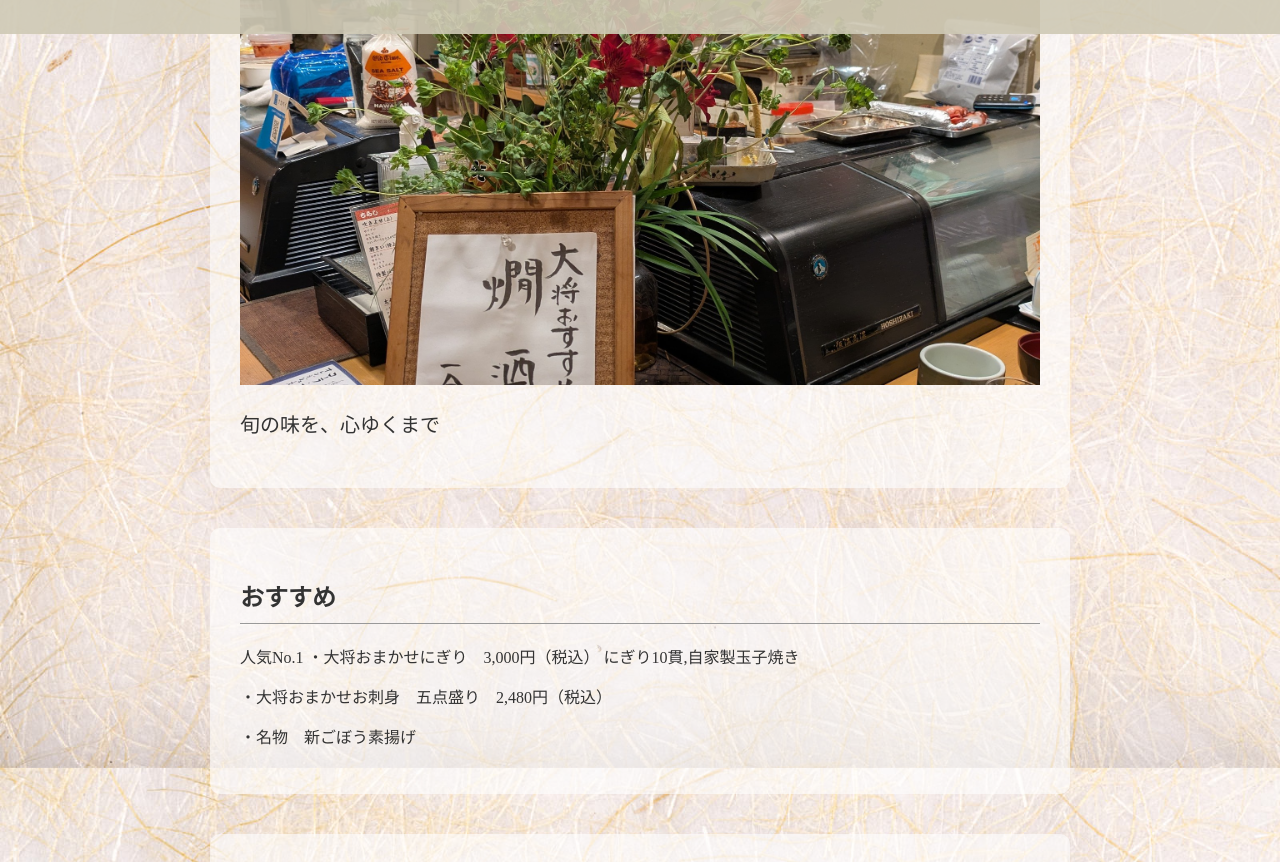
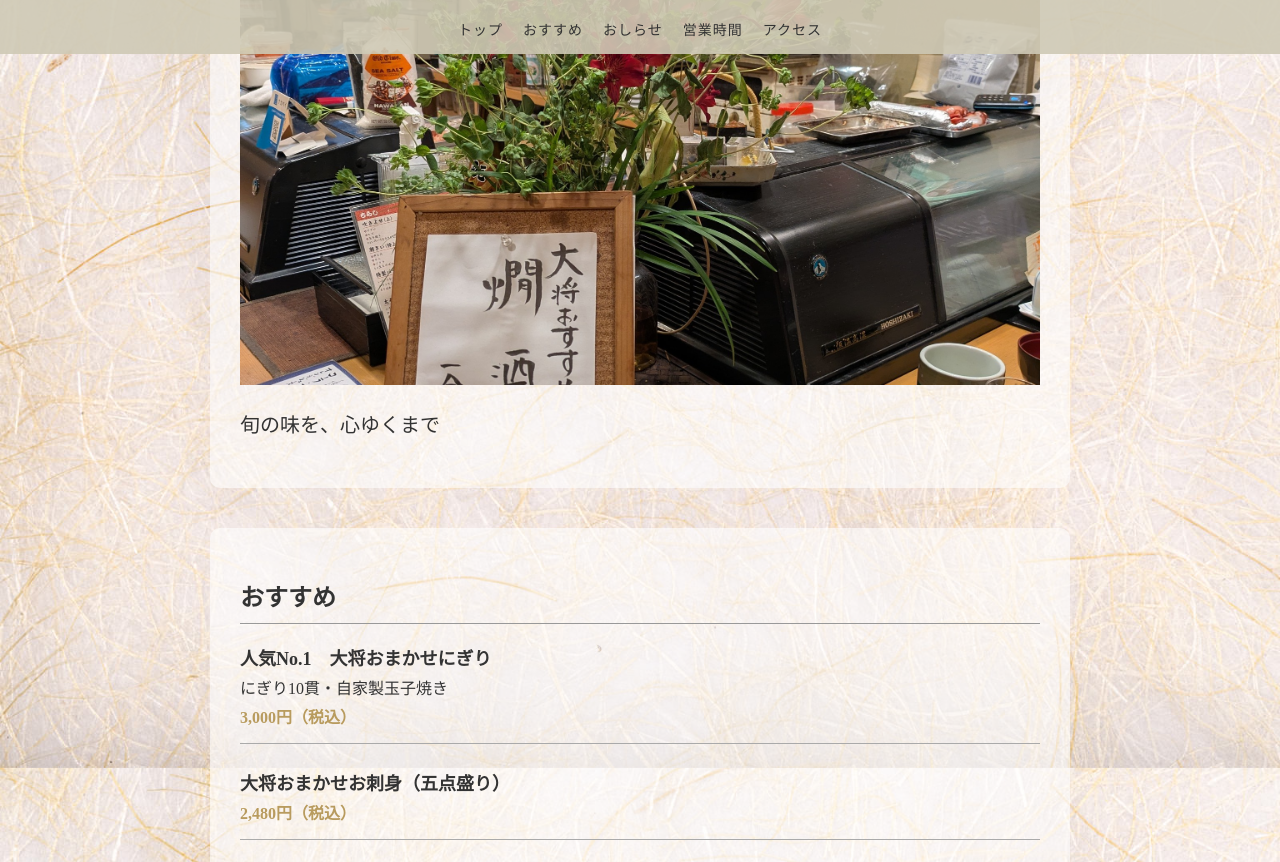
Before and after one commit to dangoya77/ooedo-sushi-website, a plain HTML site: page index.html in a window 1280 px wide. Shown: the part 85-947 px from the top of the page. Drawn offline with Linux system fonts and the light colour scheme.

Commit message:
ショートカットボタン追加、おすすめ表示修正
ショートカットボタン追加、おすすめ表示修正

```diff
--- a/index.html
+++ b/index.html
@@ -12,6 +12,13 @@
     <!-- ヘッダー -->
  <header>
     <h1>三代目 大江戸寿司</h1>
+    <nav>
+        <a href="#top">トップ</a>
+        <a href="#recommend">おすすめ</a>
+        <a href="#news">おしらせ</a>
+        <a href="#hours">営業時間</a>
+        <a href="#access">アクセス</a>
+    </nav>
 </header>
 
     <!-- トップ（スライダー予定） -->
@@ -25,12 +32,21 @@
     <!-- 季節のおすすめ -->
 <section id="recommend">
     <h2>おすすめ</h2>
-        <p>人気No.1
-        ・大将おまかせにぎり　3,000円（税込）
-            にぎり10貫,自家製玉子焼き</p>
-        <p>・大将おまかせお刺身　五点盛り　2,480円（税込）</p>
-        <p>・名物　新ごぼう素揚げ</p>
 
+    <div class="menu-item">
+        <h3>人気No.1　大将おまかせにぎり</h3>
+        <p>にぎり10貫・自家製玉子焼き</p>
+        <span class="price">3,000円（税込）</span>
+    </div>
+
+    <div class="menu-item">
+        <h3>大将おまかせお刺身（五点盛り）</h3>
+        <span class="price">2,480円（税込）</span>
+    </div>
+
+    <div class="menu-item">
+        <h3>名物　新ごぼう素揚げ</h3>
+    </div>
 
 </section>
 
@@ -45,15 +61,15 @@
     <h2>営業時間</h2>
 
     <p><strong>営業時間：</strong><br>
-   【ランチ】 12:00〜14:00　ラストーダー13:30<br>
-   【ディナー】17:30〜23:00　ラストオーダー22:00</p>
+    【ランチ】12:00〜14:00（ラストオーダー 13:30）<br>
+    【ディナー】17:30〜23:00（ラストオーダー 22:00）</p>
 
     <p><strong>定休日：</strong><br>
     木曜日</p>
 
     <p><strong>備考：</strong><br>
-    水曜のランチはお休み　　水曜は、夜のみ営業です
-　　お子様連れには個室もあります</p>
+    水曜のランチはお休み（夜のみ営業）<br>
+    お子様連れには個室もございます</p>
 </section>
 
     <!-- アクセス -->
--- a/style.css
+++ b/style.css
@@ -106,3 +106,55 @@ a:hover {
 .insta-icon:hover {
     opacity: 0.7;
 }
+nav {
+    margin-top: 10px;
+}
+
+nav a {
+    margin: 0 10px;
+    font-size: 14px;
+}
+
+nav a:hover {
+    color: #b89b5e;
+}
+html {
+    scroll-behavior: smooth;
+}
+.menu-item {
+    margin-bottom: 25px;
+    padding-bottom: 15px;
+    border-bottom: 1px solid #aaa;
+}
+
+.menu-item h3 {
+    margin: 0;
+    font-size: 18px;
+}
+
+.menu-item p {
+    margin: 5px 0;
+}
+
+.price {
+    display: block;
+    margin-top: 5px;
+    font-weight: bold;
+    color: #b89b5e;
+}
+nav {
+    margin-top: 10px;
+}
+
+nav a {
+    margin: 0 8px;
+    font-size: 14px;
+    letter-spacing: 1px;
+}
+
+nav a:hover {
+    color: #b89b5e;
+}
+section {
+    scroll-margin-top: 100px;
+}
```
Lines whose indentation alone changed are shown as unchanged.
